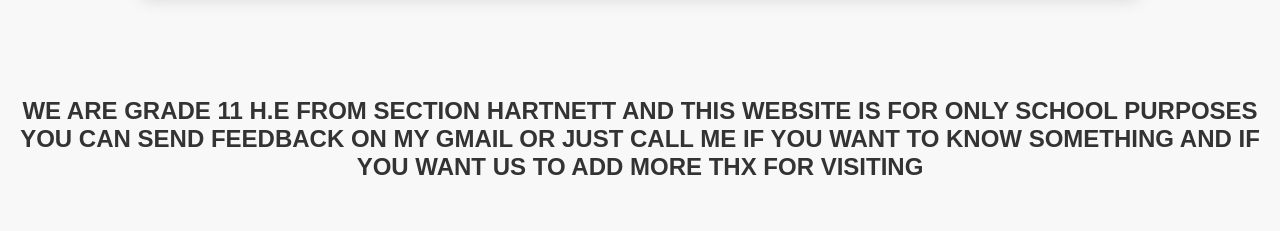
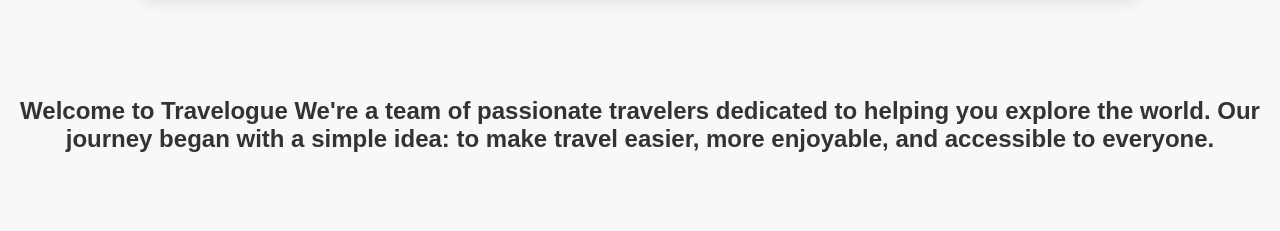
Before and after one commit to Stick-o-ui/Travelogue-hartnett, a plain HTML site: page index.html in a window 1280 px wide. Shown: the part 3141-3372 px from the top of the page. Drawn offline with Linux system fonts and the light colour scheme.

Commit message:
Update index.html

```diff
--- a/index.html
+++ b/index.html
@@ -361,7 +361,8 @@ Pangasinan is believed to have been settled by Austronesian peoples, who arrived
 
     <!-- About Section -->
     <div class="about" id="about">
-        <p>WE ARE GRADE 11 H.E FROM SECTION HARTNETT AND THIS WEBSITE IS FOR ONLY SCHOOL PURPOSES YOU CAN SEND FEEDBACK ON MY GMAIL OR JUST CALL ME IF YOU WANT TO KNOW SOMETHING AND IF YOU WANT US TO ADD MORE THX FOR VISITING </p>
+        <p>Welcome to Travelogue
+We're a team of passionate travelers dedicated to helping you explore the world. Our journey began with a simple idea: to make travel easier, more enjoyable, and accessible to everyone.</p>
     </div>
 
 <!-- Image Slider Section (Added at the Last Part) -->
@@ -395,6 +396,7 @@ Pangasinan is believed to have been settled by Austronesian peoples, who arrived
     let images = [
         "https://i.imgur.com/q7wJtl7.jpeg",
         "https://i.imgur.com/4rr5IZS.jpeg"
+        "https://i.imgur.com/Wa3h05K.jpeg
     ];
     let index = 0;
     let startX = 0;
```
